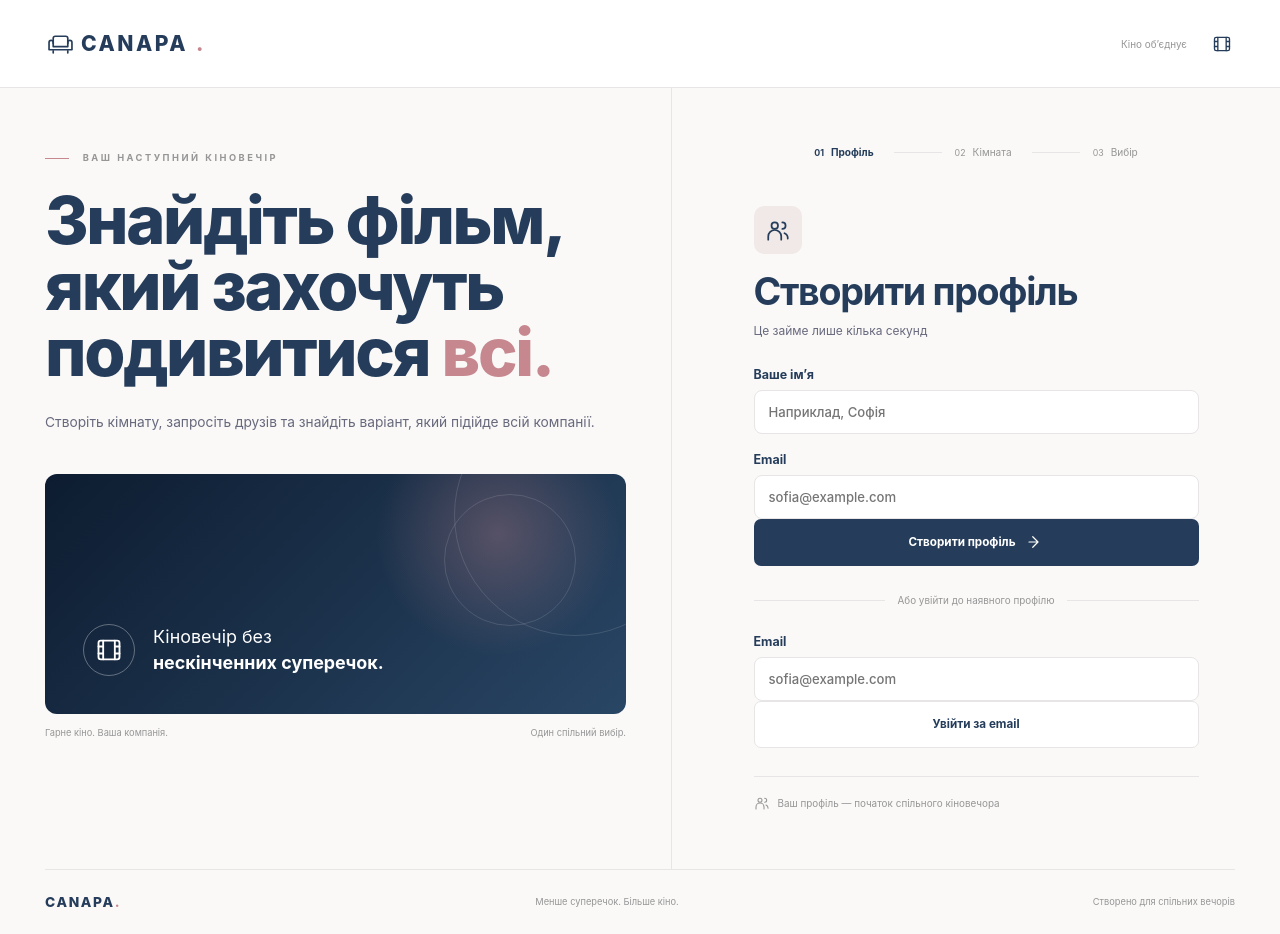
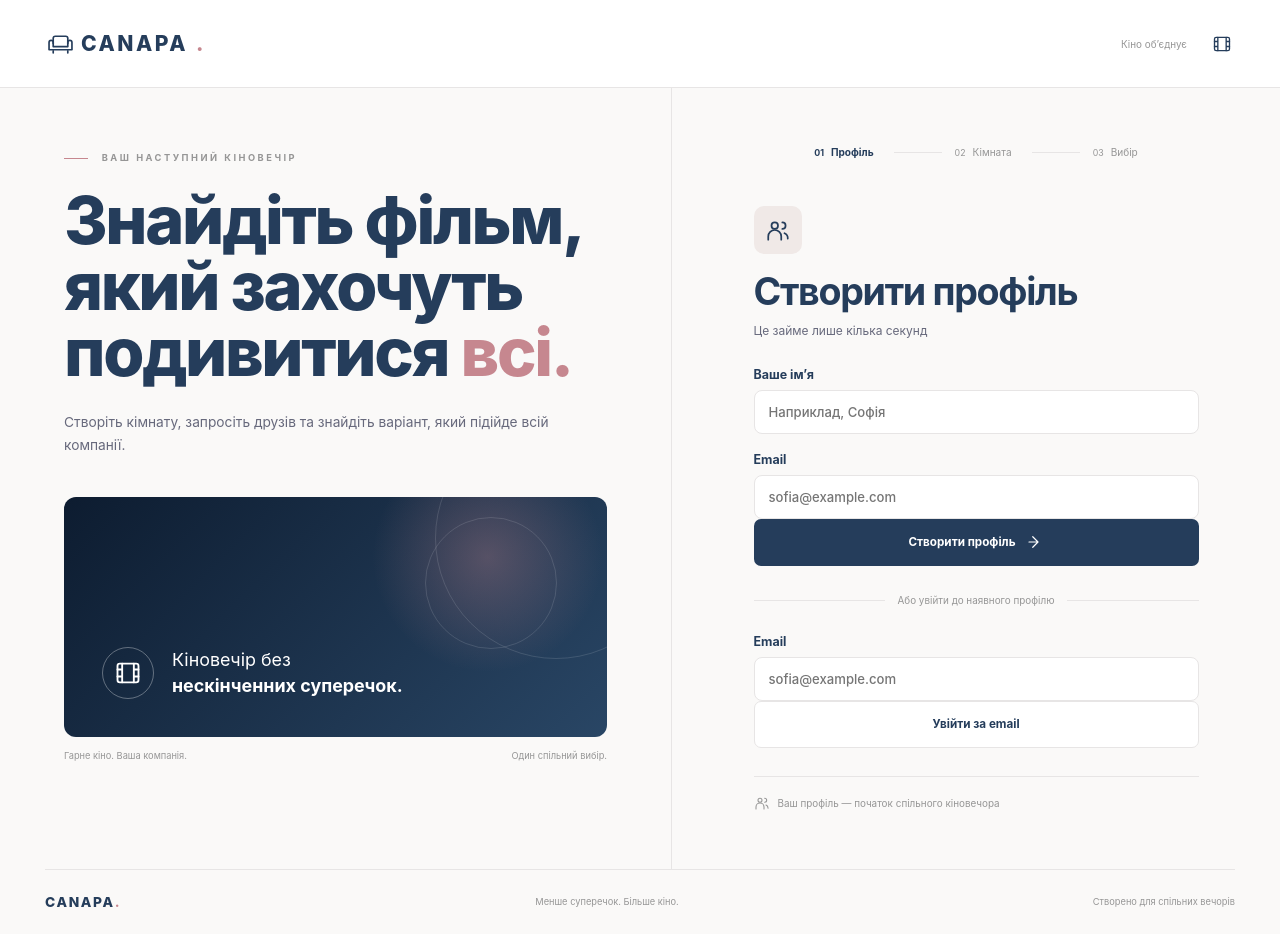
Before and after one commit to ihnryna/CANAPA, a React (Vite) app in the folder frontend/: page / in a window 1280 px wide. Built offline with nearby package versions, Linux system fonts and the light colour scheme; no server answers.

Commit message:
fix: setup page layout fix

```diff
--- a/frontend/src/App.css
+++ b/frontend/src/App.css
@@ -233,8 +233,9 @@
 }
 
 .welcome {
-    padding: 64px max(45px, calc((100vw - 1212px) / 2));
+    padding: 64px clamp(32px, 5vw, 88px);
     border-right: 1px solid var(--border);
+    min-width: 0;
 }
 
 .welcome h1 {
@@ -315,7 +316,8 @@
 }
 
 .profile-side {
-    padding: 58px max(42px, calc((100vw - 1212px) / 2));
+    padding: 58px clamp(32px, 5vw, 88px);
+    min-width: 0;
 }
 
 .onboard-steps {
```
